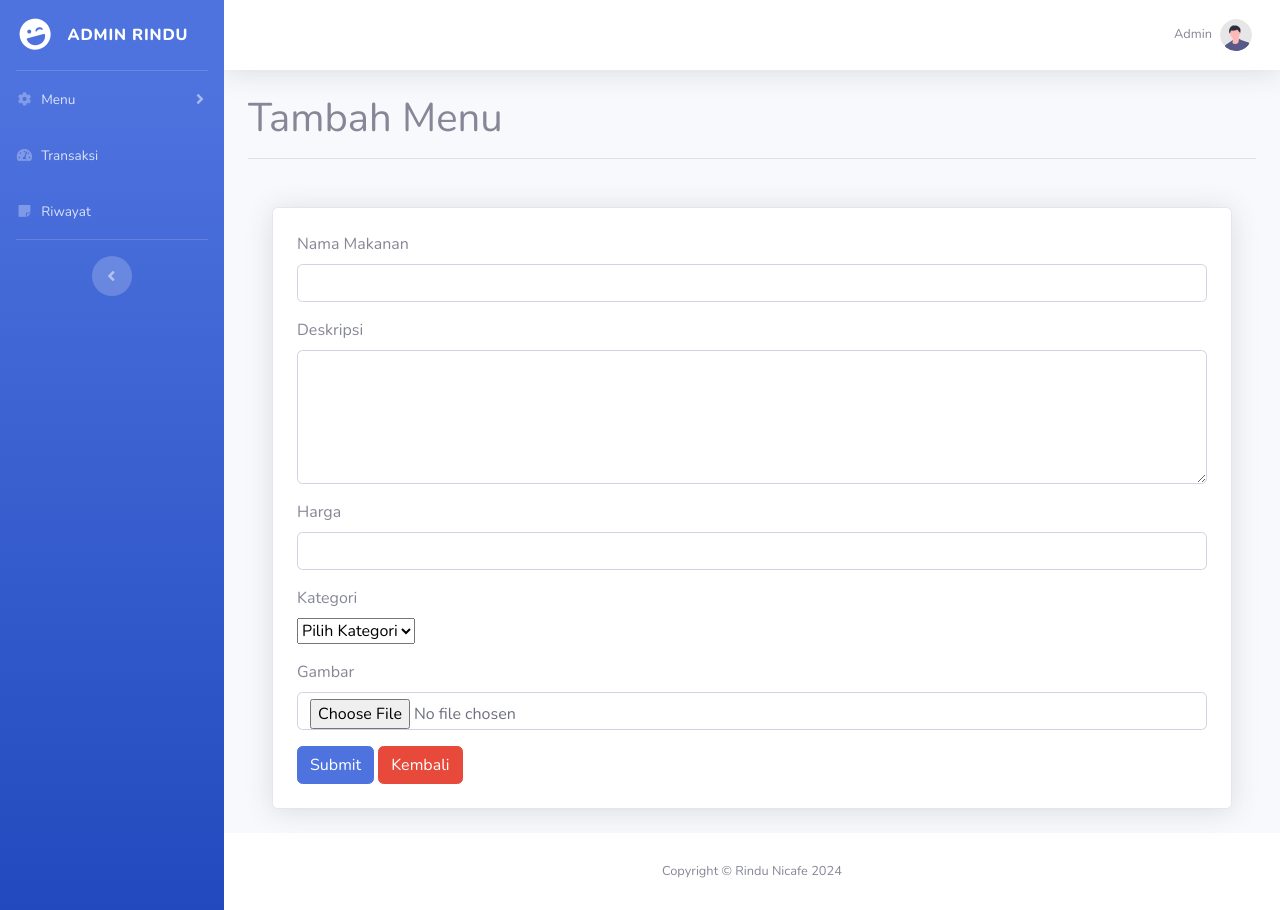
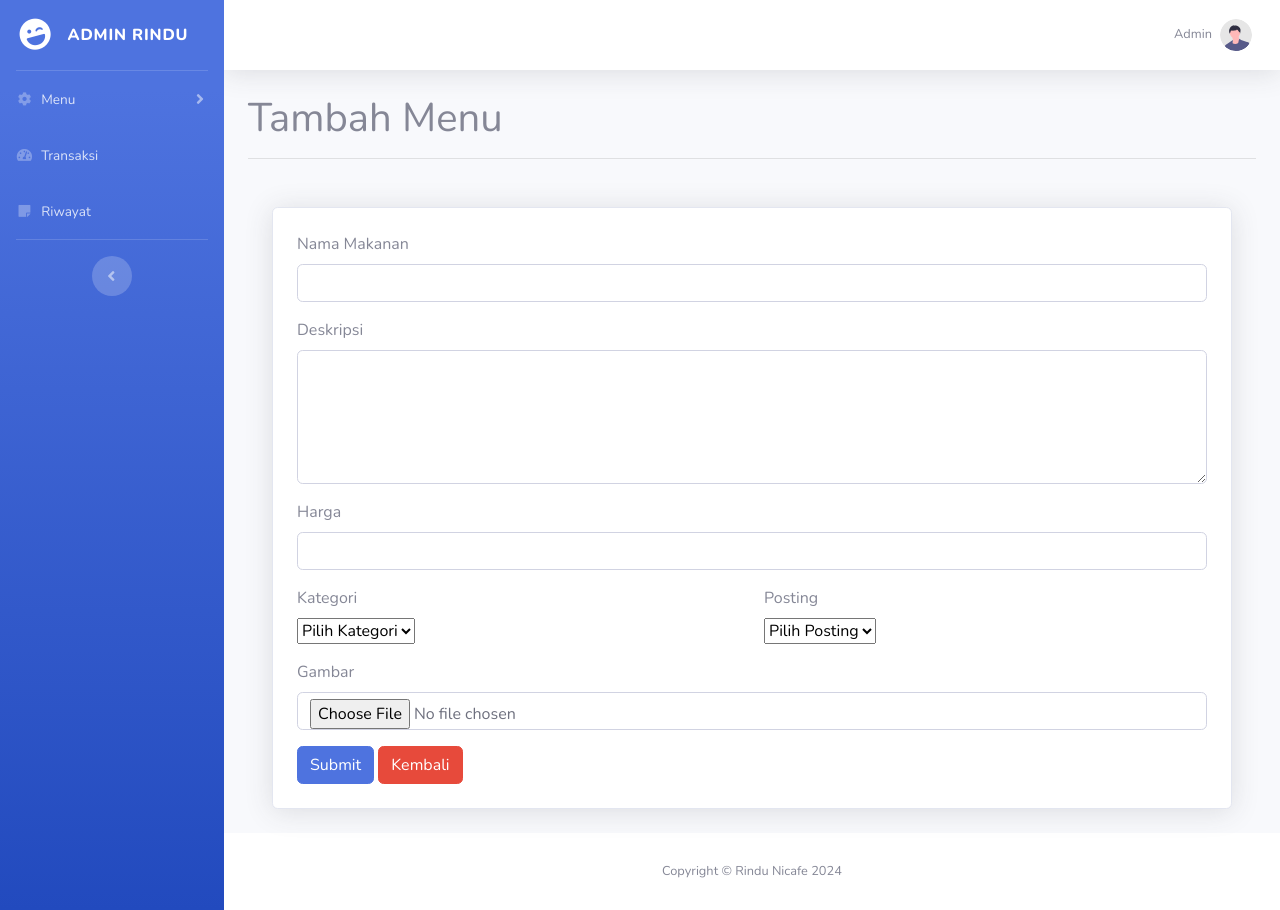
Before and after one commit to musangking15/rindu-nicafe, a CodeIgniter 4 app: the page made by app/Views/admin/menu/tambah_menu.php in a window 1280 px wide. Run offline with PHP 8.4 and a stand-in for CodeIgniter, Linux system fonts and the light colour scheme; the template is opened without the code that fills it, so the values that code supplies are empty; some libraries are stand-ins or nearby versions.

Commit message:
feat : add a posting feature to make the menu appear or not

```diff
--- a/app/Controllers/Home.php
+++ b/app/Controllers/Home.php
@@ -41,7 +41,7 @@ class Home extends BaseController
         if ($category) {
             $items = $this->menuModel->getCategory($category);
         } else {
-            $items = $this->menuModel->findAll();
+            $items = $this->menuModel->where('post', 'publish')->findAll();
         }
 
         $data = [
--- a/app/Models/MenuModel.php
+++ b/app/Models/MenuModel.php
@@ -8,7 +8,7 @@ class MenuModel extends Model
 {
     protected $table            = 'tbl_menu';
     protected $primaryKey       = 'id_menu';
-    protected $allowedFields    = ['nama_makanan', 'deskripsi', 'kategori', 'harga', 'gambar'];
+    protected $allowedFields    = ['nama_makanan', 'deskripsi', 'kategori', 'harga', 'gambar', 'post'];
 
 
     public function getAll()
@@ -26,6 +26,7 @@ class MenuModel extends Model
             ->select('tbl_menu.*, tbl_kategori.nama_kategori AS nama_kategori')
             ->join('tbl_kategori', 'tbl_kategori.id_kategori = tbl_menu.kategori')
             ->where('nama_kategori', $category)
+            ->where('post', 'publish')
             ->get()
             ->getResultArray();
     }
--- a/app/Views/admin/menu/tambah_menu.php
+++ b/app/Views/admin/menu/tambah_menu.php
@@ -20,6 +20,8 @@
             <label for="harga">Harga</label>
             <input type="number" class="form-control" id="harga" name="harga" value="<?= old('harga'); ?>">
         </div>
+        <div class="row">
+            <div class="col-md-6">
                 <div class="form-group">
                     <label for="id_kategori" class="d-block">Kategori</label>
                     <select name="id_kategori" id="id_kategori">
@@ -28,6 +30,18 @@
                             <option value="<?= $value['id_kategori']; ?>"><?= $value['nama_kategori']; ?></option>
                         <?php endforeach ?>
                     </select>
+                </div>
+            </div>
+            <div class="col-md-6">
+                <div class="form-group">
+                    <label for="post" class="d-block">Posting</label>
+                    <select name="post" id="post">
+                        <option value="" disabled selected>Pilih Posting</option>
+                        <option value="publish">Publish</option>
+                        <option value="draft">Draft</option>
+                    </select>
+                </div>
+            </div>
         </div>
         <div class="form-group">
             <label for="gambar">Gambar</label>
```
Also changed, not shown: app/Controllers/MenuController.php (+9 -4 lines), app/Database/Migrations/2024-10-13-121558_AddColumnPost.php (added, +25 -0 lines), app/Views/admin/menu/edit_menu.php (+14 -0 lines), public/gambar/1728822792_09583025be450374098a.jpg (added). Lines whose indentation alone changed are shown as unchanged.
